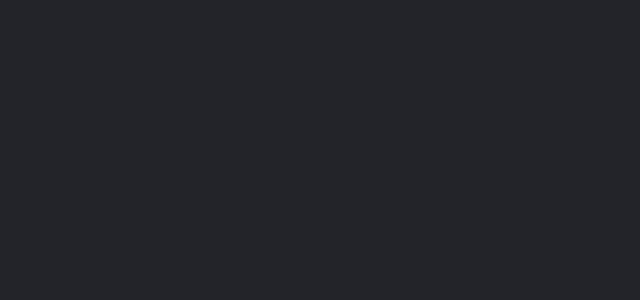
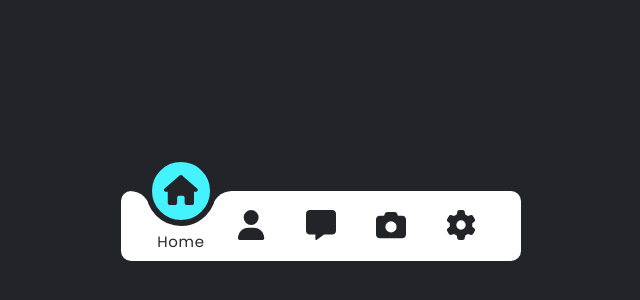
Before and after one commit to volesh/React, a React (Create React App) app: page / in a window 1280 px wide. Before the commit this address had no page. Shown: the part 174-474 px from the top of the page, without its empty margins (319-959 px from the left). Built offline with nearby package versions, Linux system fonts and the light colour scheme.

Commit message:
Login finish

```diff
--- a/src/App.js
+++ b/src/App.js
@@ -6,7 +6,7 @@ import {BrowserRouter, Route, Routes} from "react-router-dom";
 function App() {
   return (
     <Routes>
-      <Route  element={<Header/>}/>
+      <Route path={'/'} element={<Header/>}/>
     </Routes>
   );
 }
--- a/src/components/header/Header.js
+++ b/src/components/header/Header.js
@@ -3,41 +3,48 @@ import { faHouse, faUser, faMessage, faCamera, faGear } from '@fortawesome/free-
 import {NavLink} from "react-router-dom";
 
 import css from './header.module.css'
+import {useState} from "react";
 
 const Header = () => {
+    const [child, setShild] = useState(1)
+
+    const active = (n) =>{
+        setShild(n)
+    }
+
     return (
         <div className={css.navigate}>
             <ul>
-                <NavLink to={'/'} className={css.active}>
+                <li onClick={()=>active(1)} className={child===1&&css.active}>
                     <a>
                         <span className={css.icon}><FontAwesomeIcon icon={faHouse} /></span>
                         <span className={css.text}>Home</span>
                     </a>
-                </NavLink>
-                    <NavLink to={'/'}>
+                </li>
+                    <li onClick={()=>active(2)} className={child===2&&css.active}>
                     <a>
                         <span className={css.icon}><FontAwesomeIcon icon={faUser} /></span>
                         <span className={css.text}>Profile</span>
                     </a>
-                    </NavLink>
-                    <NavLink to={'/'}>
+                    </li>
+                    <li onClick={()=>active(3)} className={child===3&&css.active}>
                     <a>
                         <span className={css.icon}><FontAwesomeIcon icon={faMessage} /></span>
                         <span className={css.text}>Message</span>
                     </a>
-                    </NavLink>
-                    <NavLink to={'/'}>
+                    </li>
+                    <li onClick={()=>active(4)} className={child===4&&css.active}>
                     <a>
                         <span className={css.icon}><FontAwesomeIcon icon={faCamera} /></span>
                         <span className={css.text}>Photos</span>
                     </a>
-                    </NavLink>
-                    <NavLink to={'/'}>
+                    </li>
+                    <li onClick={()=>active(5)} className={child===5&&css.active}>
                     <a>
                         <span className={css.icon}><FontAwesomeIcon icon={faGear} /></span>
                         <span className={css.text}>Settings</span>
                     </a>
-                    </NavLink>
+                    </li>
                 <div className={css.indicator}></div>
             </ul>
         </div>
--- a/src/components/header/header.module.css
+++ b/src/components/header/header.module.css
@@ -15,15 +15,16 @@
     padding: 0;
 }
 
-.navigate ul NavLink{
+.navigate ul li{
     position: relative;
     list-style: none;
     width: 70px;
     height: 70px;
     z-index: 1;
+    cursor: pointer;
 }
 
-.navigate ul NavLink a{
+.navigate ul li a{
     position: relative;
     display: flex;
     justify-content: center;
@@ -34,7 +35,7 @@
     font-weight: 500;
 }
 
-.navigate ul NavLink a .icon{
+.navigate ul li a .icon{
     position: relative;
     display: block;
     line-height: 70px;
@@ -44,11 +45,11 @@
     color: #23242a;
 }
 
-.navigate ul NavLink.active a .icon{
+.navigate ul li.active a .icon{
     transform: translateY(-35px);
 }
 
-.navigate ul NavLink a .text{
+.navigate ul li a .text{
     position: absolute;
     color: #28292d;
     font-weight: 400;
@@ -59,7 +60,7 @@
     transform: translateY(20px);
 }
 
-.navigate ul NavLink.active a .text{
+.navigate ul li.active a .text{
     opacity: 1;
     transform: translateY(1em);
 }
@@ -84,7 +85,7 @@
     width: 20px;
     height: 20px;
     border-top-right-radius: 20px;
-    box-shadow: 0px -10px 0 0 #23242a;
+    box-shadow: 1px -10px 0 0 #23242a;
 }
 
 .indicator::after{
@@ -96,5 +97,21 @@
     height: 20px;
     background: transparent;
     border-top-left-radius: 20px;
-    box-shadow: 0px -10px 0 0 #23242a;
+    box-shadow: -1px -10px 0 0 #23242a;
 }
+
+.navigate ul li:nth-child(1).active ~ .indicator{
+    transform: translateY(calc(70px * 0));
+}
+.navigate ul li:nth-child(2).active ~ .indicator{
+    transform: translateX(calc(70px * 1));
+}
+.navigate ul li:nth-child(3).active ~ .indicator{
+    transform: translateX(calc(70px * 2));
+}
+.navigate ul li:nth-child(4).active ~ .indicator{
+    transform: translateX(calc(70px * 3));
+}
+.navigate ul li:nth-child(5).active ~ .indicator{
+    transform: translateX(calc(70px * 4));
+}
```
